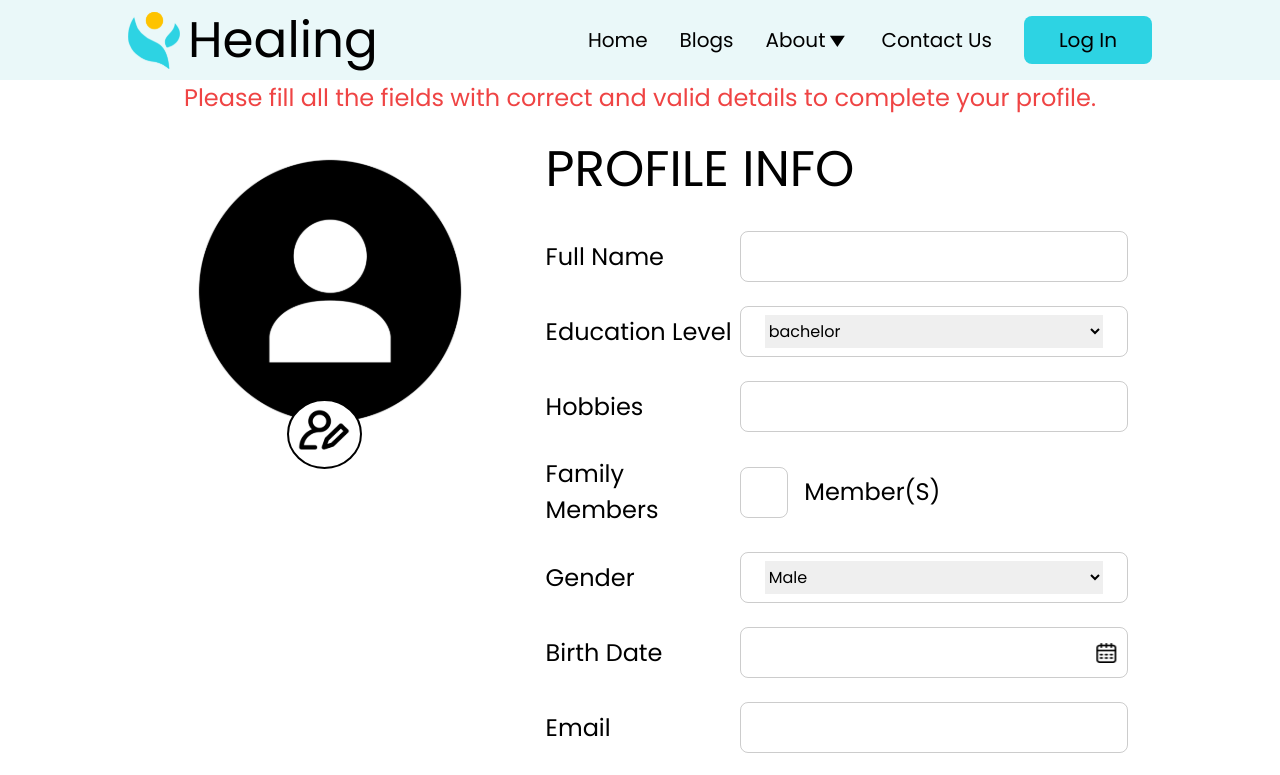
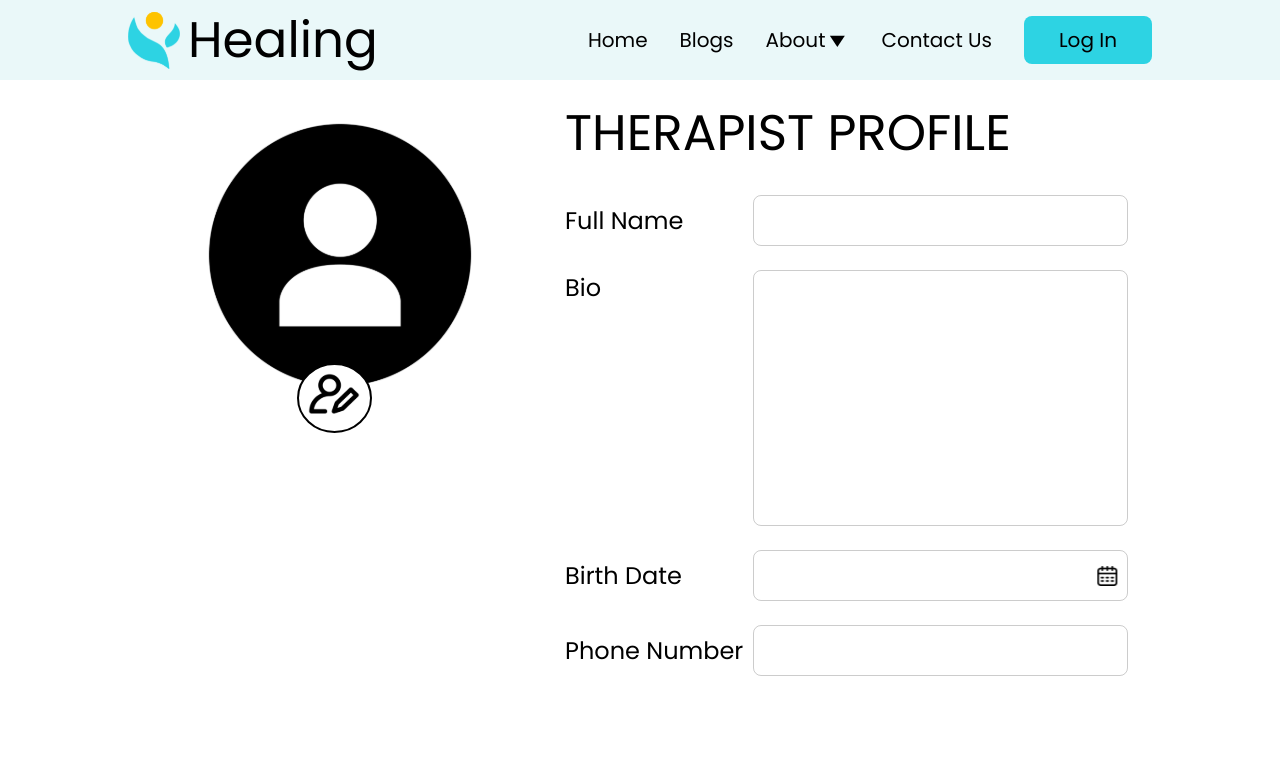
Before and after one commit to AllanSaleh/capstone-project-online-healing, a React (Create React App) app: page / in a window 1280 px wide. Shown: the top 775 px of the page. Built offline with nearby package versions, Linux system fonts and the light colour scheme.

Commit message:
Reviewed and Updated

```diff
--- a/src/App.js
+++ b/src/App.js
@@ -3,6 +3,9 @@ import { useTranslation } from 'react-i18next';
 import './styles/main.css';
 
 import EditProfile from './Components/ProfileInfo/EditProfile';
+import TherapistProfile from './Components/TherapistProfile/ThrapistProfileInfo';
+import NavBar from './Components/NavBar/NavBar';
+import Footer from './Components/Footer/Footer';
 
 function App() {
   // This controls the direction of the page for RTL languages
@@ -11,8 +14,13 @@ function App() {
     document.dir = i18n.dir();
   }, [i18n, i18n.language]);
 
-  return <EditProfile />;
-
+  return (
+    <div>
+      <NavBar />
+      <TherapistProfile />
+      <Footer />
+    </div>
+  );
 }
 
 export default App;
--- /dev/null
+++ b/src/Components/TherapistProfile/ThrapistProfileInfo.jsx
@@ -0,0 +1,30 @@
+import React from 'react';
+import ProfilePic from './ProfilePic.svg';
+import ProfileInputField from '../ProfileInfo/ProfileInputField';
+import BirthDateIcon from './BirthDateIcon.svg';
+
+const TherapistProfile = () => (
+  <div className="flex px-sides pt-navbar h-firstsection">
+    <div className="w-2/5 p-4 mx-2 text-center">
+      <button type="button" className="hover:cursor-pointer">
+        <img src={ProfilePic} alt="profile-pic" />
+      </button>
+    </div>
+    <div className="w-3/5 p-4 mx-2">
+      <h1 className="text-title uppercase">therapist profile</h1>
+      <ProfileInputField title="full name" type="text" id="full-name" />
+      <div className="flex my-6">
+        <div htmlFor="bio" className="text-subtitle capitalize inline-block w-1/3">
+          bio
+        </div>
+        <div className="w-2/3 h-64 inline-flex items-center border border-black border-opacity-20 rounded-lg pl-4">
+          <textarea id="bio" name="bio" className="w-11/12 h-full outline-none py-3 resize-none" />
+        </div>
+      </div>
+      <ProfileInputField title="birth date" type="text" id="birth-date" icon={BirthDateIcon} />
+      <ProfileInputField title="phone number" type="text" id="phone-number" />
+    </div>
+  </div>
+);
+
+export default TherapistProfile;
```
Also changed, not shown: src/Components/TherapistProfile/BirthDateIcon.svg (added), src/Components/TherapistProfile/ProfilePic.svg (added).
